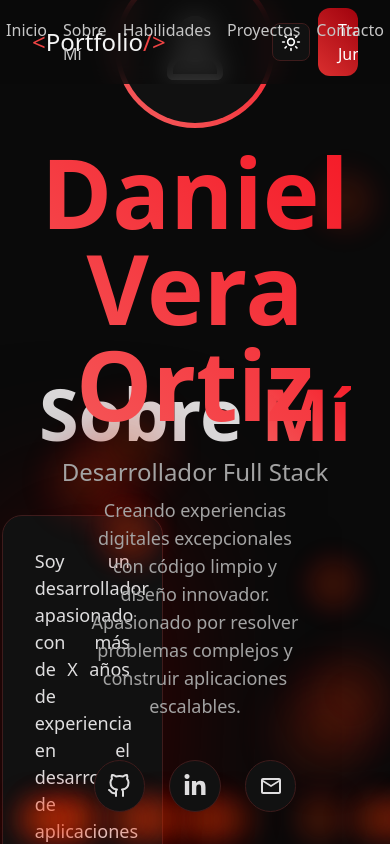
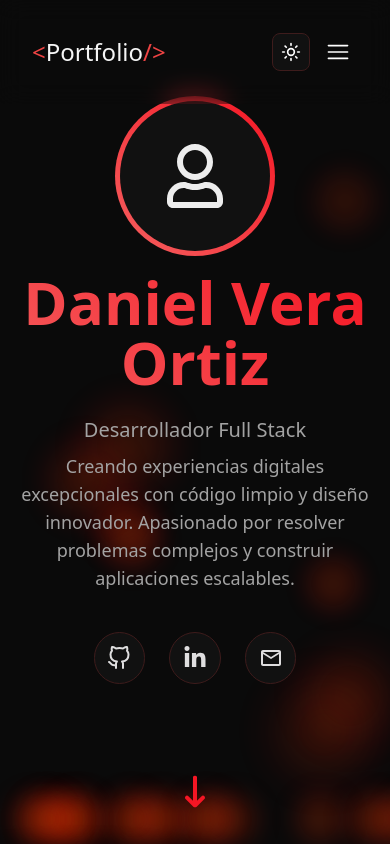
Before and after one commit to DanielVeraOrtiz/personal-portfolio, a Next.js app: page / in a window 390 px wide. Shown: the top 844 px of the page. Built offline with nearby package versions, Linux system fonts and the light colour scheme.

Commit message:
style(navbar y hero): Se deja responsivos ambas secciones

```diff
--- a/src/components/aboutSection/about.tsx
+++ b/src/components/aboutSection/about.tsx
@@ -8,7 +8,7 @@ export default function About() {
     <section
       id="about"
       aria-labelledby="about-title"
-      className="w-full h-screen flex items-center justify-center flex-col gap-12"
+      className="w-full min-h-screen flex items-center justify-center flex-col gap-12"
     >
       <motion.h2
         id="about-title"
--- a/src/components/heroSection/hero.tsx
+++ b/src/components/heroSection/hero.tsx
@@ -19,7 +19,7 @@ export default function Hero() {
   return (
     <section
       id="hero"
-      className="w-full h-screen flex flex-col justify-center items-center my-0 mx-auto gap-4 relative z-0 overflow-hidden"
+      className="w-full min-h-screen md:py-0 py-16 px-4 flex flex-col justify-center items-center my-0 mx-auto gap-4 relative z-0 overflow-hidden"
     >
       <Particles quantity={25} />
       <motion.div
@@ -34,7 +34,7 @@ export default function Hero() {
       </motion.div>
       <div className="flex flex-col justify-center text-center relative z-999">
         <motion.h1
-          className="descriptions-hero-name text-8xl font-semibold text-transparent bg-clip-text pb-6"
+          className="descriptions-hero-name text-6xl lg:text-8xl font-semibold text-transparent bg-clip-text pb-6"
           initial={{ opacity: 0, y: 20 }}
           animate={{ opacity: 1, y: 0 }}
           transition={{ delay: 0.2, duration: 0.8 }}
@@ -42,7 +42,7 @@ export default function Hero() {
           Daniel Vera Ortiz
         </motion.h1>
         <motion.p
-          className="descriptions-hero-work text-2xl"
+          className="descriptions-hero-work text-xl md:text-2xl"
           initial={{ opacity: 0, y: 20 }}
           animate={{ opacity: 1, y: 0 }}
           transition={{ delay: 0.4, duration: 0.8 }}
@@ -50,7 +50,7 @@ export default function Hero() {
           Desarrollador Full Stack
         </motion.p>
         <motion.p
-          className="descriptions-hero-description w-[55%] text-lg pt-2 pb-6 my-0 mx-auto"
+          className="descriptions-hero-description md:w-[55%] text-lg pt-2 pb-6 my-0 mx-auto max-w-2xl"
           initial={{ opacity: 0, y: 20 }}
           animate={{ opacity: 1, y: 0 }}
           transition={{ delay: 0.6, duration: 0.8 }}
--- a/src/components/layout/navbar.css
+++ b/src/components/layout/navbar.css
@@ -26,3 +26,21 @@
   background: var(--bg-btns-primary);
   color: var(--text-btn-color);
 }
+
+.btn-work-together:hover > a {
+  box-shadow: 0 5px 10px 0 var(--boxes-shadow-color-hover-btn);
+  transform: scale(1.05);
+}
+
+.mobile-menu {
+  background-color: var(--bg-color-navbar);
+  border-bottom: 1px solid var(--borders-color);
+}
+
+.btn-menu {
+  color: var(--text-btn-color);
+}
+
+.btn-menu:hover {
+  background-color: var(--bg-hover-theme-btn);
+}
--- a/src/components/layout/navbar.tsx
+++ b/src/components/layout/navbar.tsx
@@ -4,13 +4,17 @@
 
 import './navbar.css';
 import dynamic from 'next/dynamic';
-import { motion } from 'framer-motion';
+import { motion, AnimatePresence } from 'framer-motion';
+import { useState } from 'react';
+import { RxHamburgerMenu } from 'react-icons/rx';
+import { IoMdClose } from 'react-icons/io';
 
 const ButtonTheme = dynamic(() => import('./buttonTheme'), {
   ssr: false,
 });
 
 export default function Navbar() {
+  const [isMobileMenuOpen, setIsMobileMenuOpen] = useState(false);
   // En lugar de repetir en el html, mejor un map
   // Typescript en general a datos de fuentes externas, props, variables limitadas a ciertos estados y
   // estados complejos. Solo asi, debido a que typescript infiere bien muchos tipos. Por ejemplo:
@@ -27,18 +31,19 @@ export default function Navbar() {
     // la navbar siempre esta en el viewport por ello en motion debo usar animate en lugar de whileInView para todo
     // lo que ya este en pantalla al iniciar. En caso contrario whileInView y viewport con once true o false.
     <motion.header
-      className="navbar fixed top-0 left-0 w-full h-[10vh] flex justify-between items-center p-8 z-1 backdrop-blur-md"
+      className="navbar fixed top-0 left-0 w-full h-[10vh] z-1"
       initial={{ y: -100 }}
       animate={{ y: 0 }}
       transition={{ duration: 0.3, ease: 'easeOut' }}
     >
+      <div className="p-8 flex justify-between items-center backdrop-blur-md">
         <div className="w-2/10 logo text-2xl hover:scale-105 hover:cursor-pointer transition-transform duration-200 ease-in-out">
           <span>{'<'}</span>
           Portfolio
           <span>{'/>'}</span>
         </div>
 
-      <ul className="w-6/10 section-anchors flex gap-4 text-base justify-center">
+        <ul className="hidden lg:flex w-6/10 section-anchors gap-4 text-base justify-center">
           {navLinks.map((link, index) => (
             <li
               key={link.label}
@@ -56,7 +61,7 @@ export default function Navbar() {
           ))}
         </ul>
 
-      <div className="w-2/10 btn-work-together flex gap-2 items-center justify-end">
+        <div className="hidden lg:flex w-2/10 btn-work-together gap-2 items-center justify-end">
           <ButtonTheme />
           {/* Ojo que motion es inline css, entonces sus scale sobrescribiran mis scale por ejemplo */}
           <motion.a
@@ -77,6 +82,55 @@ export default function Navbar() {
             Trabajemos Juntos
           </motion.a>
         </div>
+        {/* Mobile Menu Button */}
+        <div className="flex lg:hidden items-center gap-2">
+          <ButtonTheme />
+          <button
+            onClick={() => setIsMobileMenuOpen(!isMobileMenuOpen)}
+            className="btn-menu p-2 rounded-lg transition-colors"
+          >
+            {isMobileMenuOpen ? (
+              <IoMdClose className="w-6 h-6" aria-hidden="true" />
+            ) : (
+              <RxHamburgerMenu className="w-6 h-6" aria-hidden="true" />
+            )}
+          </button>
+        </div>
+      </div>
+      <AnimatePresence>
+        {isMobileMenuOpen && (
+          <motion.div
+            initial={{ opacity: 0, height: 0 }}
+            animate={{ opacity: 1, height: 'auto' }}
+            exit={{ opacity: 0, height: 0 }}
+            className="absolute z-50 left-0 top-[9vh] mobile-menu lg:hidden w-full backdrop-blur-md"
+          >
+            <div className="relative z-50 px-8 py-6 w-full">
+              <ul className="section-anchors text-base flex flex-col gap-3 justify-center items-center">
+                {navLinks.map((link) => (
+                  <li
+                    key={link.label}
+                    className="w-fit transition-colors duration-200 ease-in-out relative after:content-[''] after:absolute after:left-0 after:-bottom-1 after:w-0 after:h-0.5 after:transition-all after:duration-300 after:ease-in-out hover:after:w-full"
+                  >
+                    <a key={link.label} href={link.href} onClick={() => setIsMobileMenuOpen(false)}>
+                      {link.label}
+                    </a>
+                  </li>
+                ))}
+              </ul>
+              <div className="btn-work-together mt-4 w-1/2 text-center mx-auto">
+                <a
+                  href="#contact"
+                  onClick={() => setIsMobileMenuOpen(false)}
+                  className="py-2.5 px-5 cursor-pointer block overflow-hidden rounded-xl transition-all duration-400 ease-in-out"
+                >
+                  Trabajemos Juntos
+                </a>
+              </div>
+            </div>
+          </motion.div>
+        )}
+      </AnimatePresence>
     </motion.header>
   );
 }
```
Lines whose indentation alone changed are shown as unchanged.
